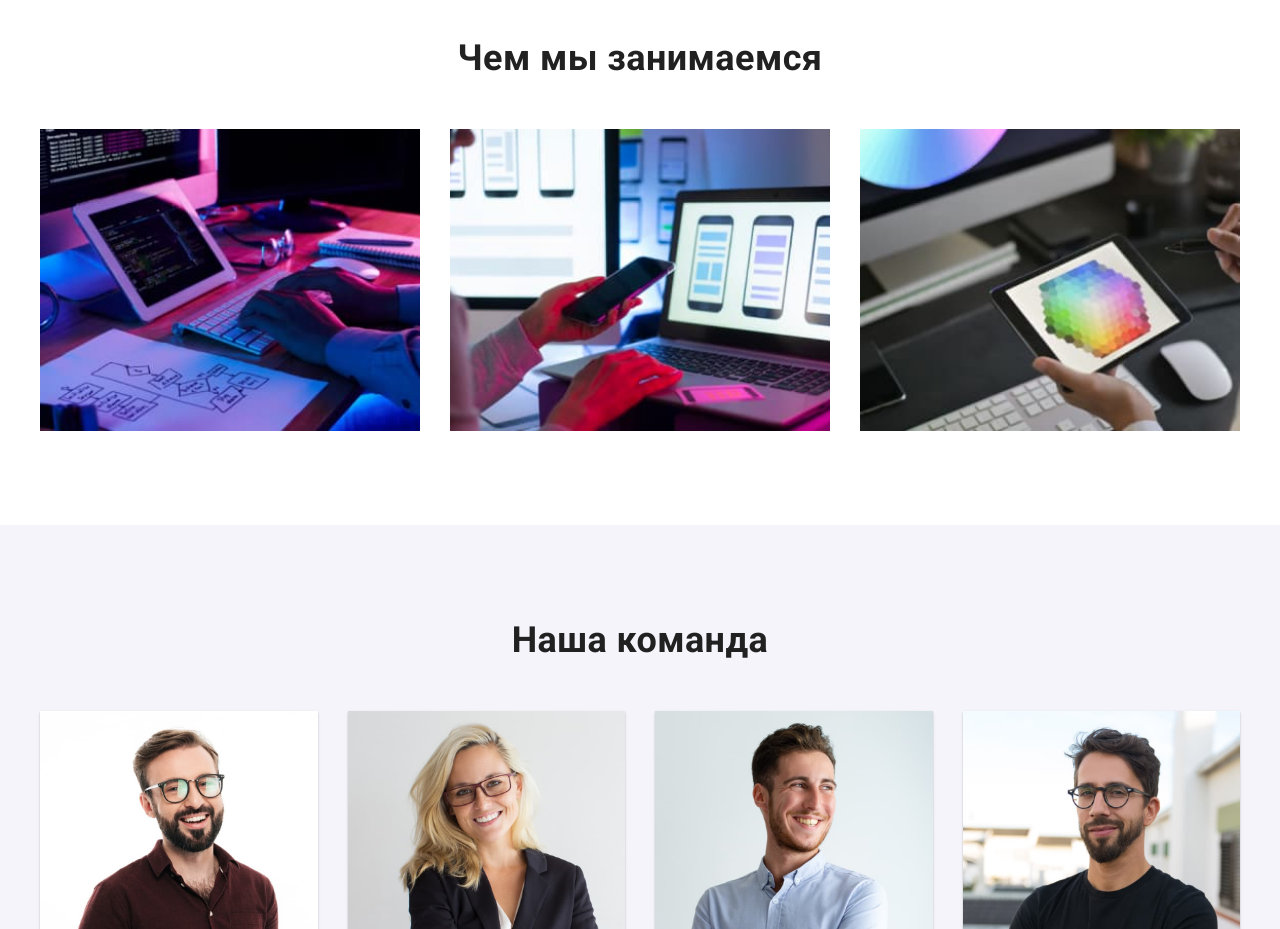
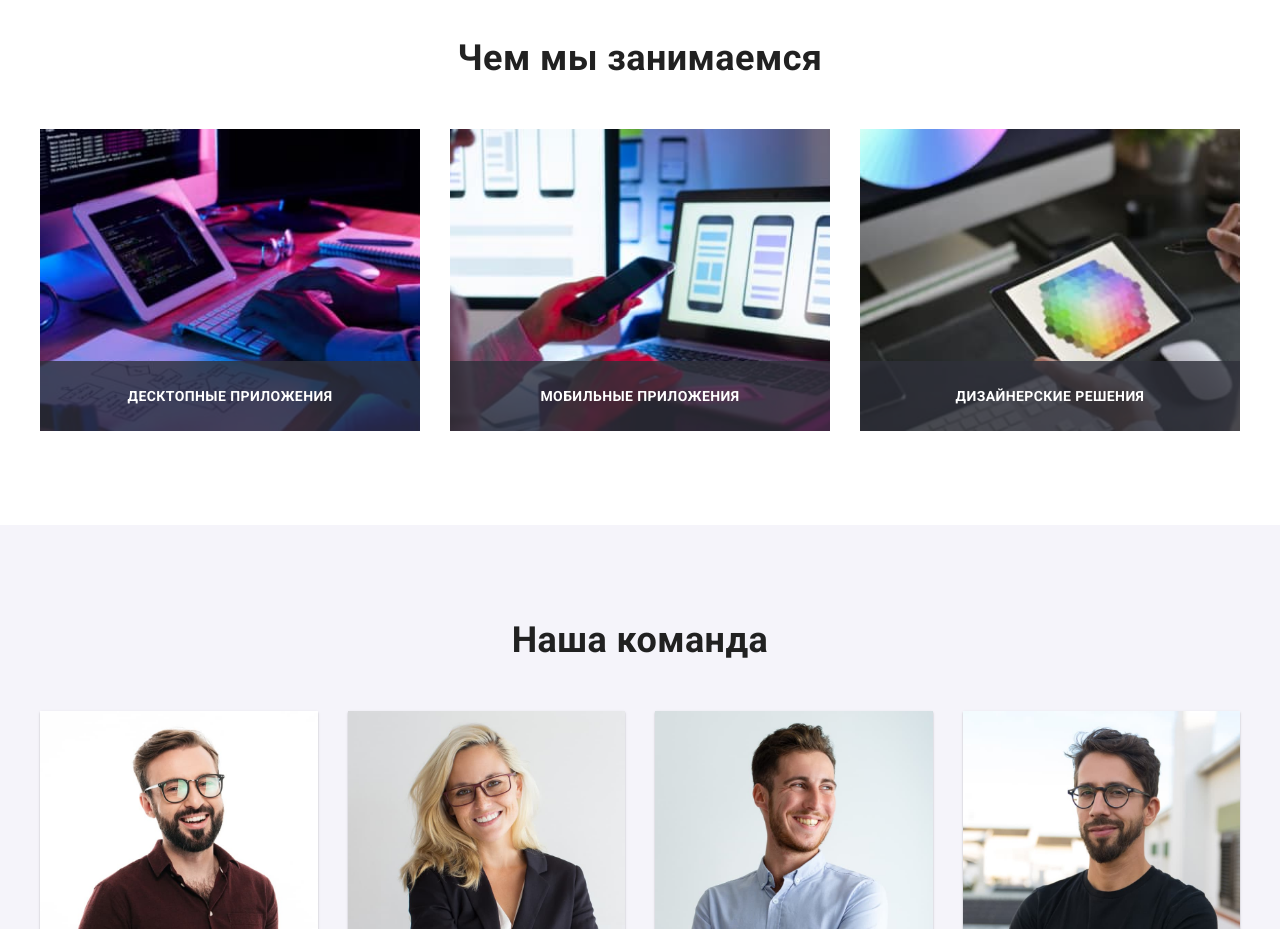
Before and after one commit to Asalen/goit-markup-hw-05, a plain HTML site: page index.html in a window 1280 px wide. Shown: the part 1080-2009 px from the top of the page. Drawn offline with Linux system fonts and the light colour scheme.

Commit message:
Добавляет текст поверх изображения

```diff
--- a/css/styles.css
+++ b/css/styles.css
@@ -290,6 +290,31 @@ img {
     flex-basis: calc(100% / 3 - 30px);
     margin-left: 30px;
     margin-top: 30px;
+}
+
+.work-card {
+    position: relative;
+}
+
+.work-type {
+    position: absolute;
+    bottom: 0;
+    right: 0;
+    width: 100%;
+    height: 70px;
+    background-color: rgba(47, 48, 58, 0.8);
+}
+
+.work-description {
+    display: block;
+    text-align: center;
+    padding-top: 27px;
+    padding-bottom: 27px;
+    font-weight: 700;
+    font-size: 14px;
+    line-height: 1.172;
+    text-transform: uppercase;
+    color: var(--main-background-color);
 }
 
 
--- a/index.html
+++ b/index.html
@@ -74,9 +74,30 @@
             <div class="container">
                 <h2 class="section-title work">Чем мы занимаемся</h2>
                 <ul class="list list-job">
-                    <li class="work-img"><img class="img" src="./images/studio-img/img1.jpg" alt="Планшет с кодом на экране" width="370"></li>
-                    <li class="work-img"><img class="img" src="./images/studio-img/img2.jpg" alt="Сматфон и ноутбук с вариантами оформления экрана" width="370"></li>
-                    <li class="work-img"><img class="img" src="./images/studio-img/img3.jpg" alt="Планшет с цветовой палитрой на экране" width="370"></li>
+                    <li class="work-img">
+                        <div class="work-card">
+                            <img class="img" src="./images/studio-img/img1.jpg" alt="Планшет с кодом на экране" width="370">
+                            <div class="work-type">
+                                <p class="work-description">Десктопные приложения</p>
+                            </div>
+                        </div>
+                    </li>
+                    <li class="work-img">
+                        <div class="work-card">
+                            <img class="img" src="./images/studio-img/img2.jpg" alt="Сматфон и ноутбук с вариантами оформления экрана" width="370">
+                            <div class="work-type">
+                                <p class="work-description">Мобильные приложения</p>
+                            </div>
+                        </div>
+                    </li>
+                    <li class="work-img">
+                        <div class="work-card">
+                            <img class="img" src="./images/studio-img/img3.jpg" alt="Планшет с цветовой палитрой на экране" width="370">
+                            <div class="work-type">
+                                <p class="work-description">Дизайнерские решения</p>
+                            </div>
+                        </div>
+                    </li>
                 </ul>
             </div>
         </section>
```
